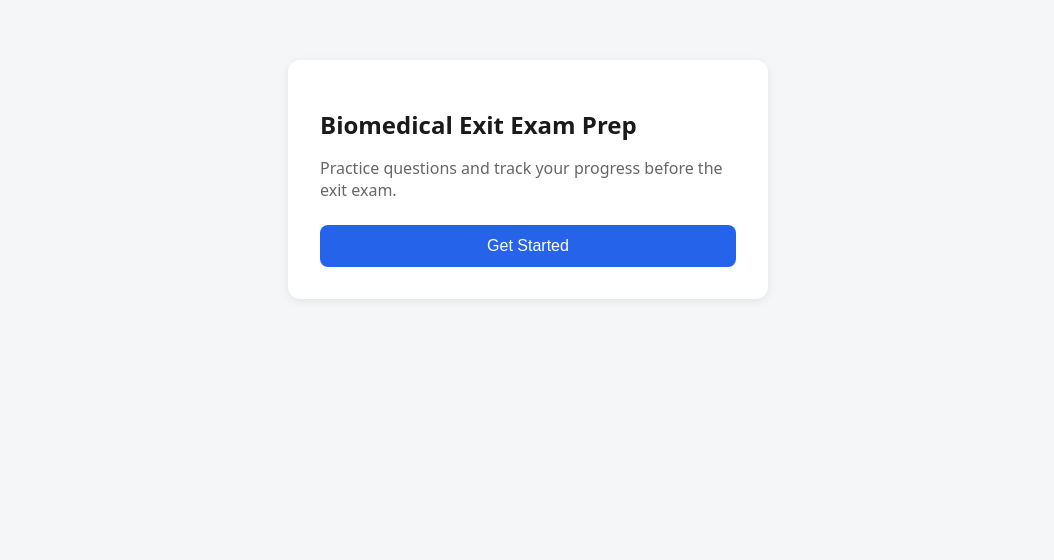
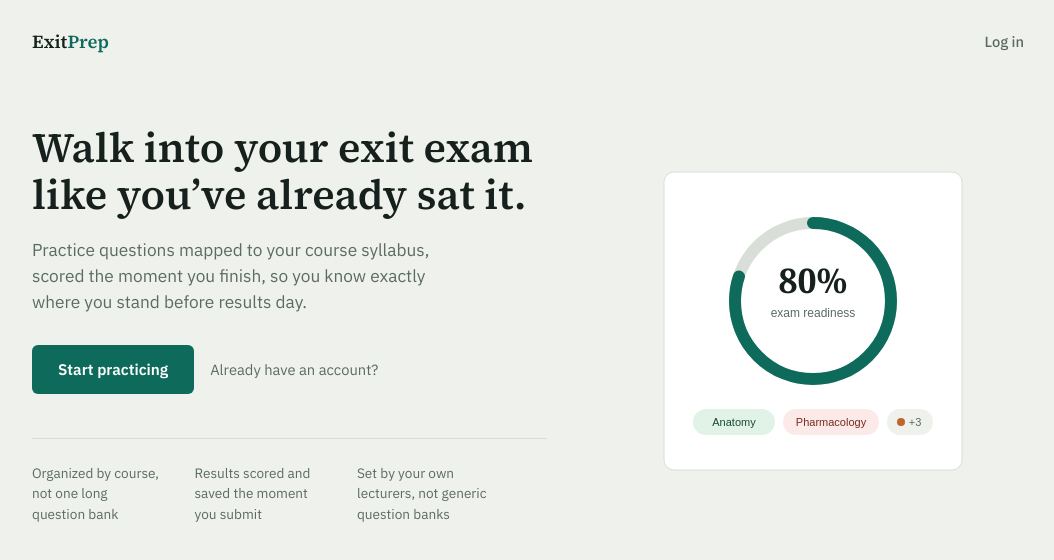
Before and after one commit to mike-dev12/-exit-exam-starter, a Next.js app: page / in a window 1280 px wide. Shown: the top 560 px of the page, without its empty margins (112-1166 px from the left). Built offline with nearby package versions, Linux system fonts and the light colour scheme.

Commit message:
Redesign: new palette, typography, landing page

```diff
--- a/app/globals.css
+++ b/app/globals.css
@@ -1,88 +1,271 @@
+:root {
+  --paper: #eef1ec;
+  --surface: #ffffff;
+  --ink: #16211d;
+  --muted: #5b6b62;
+  --line: #d9dfd8;
+  --teal: #0e6b5c;
+  --teal-deep: #0a4f44;
+  --amber: #c1652b;
+  --success: #2f7d4f;
+  --success-bg: #e1f3e7;
+  --danger: #b23a2e;
+  --danger-bg: #fbeae7;
+  --radius: 8px;
+}
+
 * {
   box-sizing: border-box;
 }
 
+html,
 body {
   margin: 0;
-  font-family: system-ui, -apple-system, sans-serif;
-  background: #f4f6f8;
-  color: #1a1a1a;
+  padding: 0;
 }
 
-.container {
-  max-width: 480px;
-  margin: 60px auto;
-  padding: 32px;
-  background: white;
-  border-radius: 12px;
-  box-shadow: 0 2px 10px rgba(0,0,0,0.08);
+body {
+  background: var(--paper);
+  color: var(--ink);
+  font-family: var(--font-sans), 'IBM Plex Sans', system-ui, sans-serif;
+  line-height: 1.5;
+  -webkit-font-smoothing: antialiased;
+}
+
+a {
+  color: var(--teal);
+}
+
+h1,
+h2,
+h3 {
+  font-family: var(--font-serif), 'Source Serif 4', Georgia, serif;
+  font-weight: 600;
+  line-height: 1.15;
+  margin: 0 0 8px;
+  color: var(--ink);
 }
 
 h1 {
-  font-size: 1.5rem;
-  margin-bottom: 8px;
+  font-size: 1.7rem;
 }
 
 p.subtitle {
-  color: #666;
-  margin-bottom: 24px;
+  color: var(--muted);
+  margin: 0 0 24px;
+  font-size: 1rem;
+  max-width: 46ch;
+}
+
+/* Shared card container used by login, dashboard, courses, quiz, etc. */
+.container {
+  max-width: 440px;
+  margin: 64px auto;
+  padding: 36px 32px;
+  background: var(--surface);
+  border: 1px solid var(--line);
+  border-radius: var(--radius);
+  border-top: 3px solid var(--teal);
 }
 
 input {
   width: 100%;
-  padding: 10px 12px;
-  margin-bottom: 14px;
-  border: 1px solid #ccc;
-  border-radius: 8px;
-  font-size: 1rem;
+  padding: 11px 13px;
+  margin-bottom: 12px;
+  border: 1px solid var(--line);
+  border-radius: 6px;
+  font-size: 0.95rem;
+  font-family: inherit;
+  background: var(--paper);
+  color: var(--ink);
+}
+
+input:focus {
+  outline: 2px solid var(--teal);
+  outline-offset: 1px;
+  background: var(--surface);
 }
 
 button {
   width: 100%;
-  padding: 12px;
-  background: #2563eb;
+  padding: 12px 16px;
+  background: var(--teal);
   color: white;
   border: none;
-  border-radius: 8px;
-  font-size: 1rem;
+  border-radius: 6px;
+  font-size: 0.95rem;
+  font-weight: 600;
+  font-family: inherit;
   cursor: pointer;
+  transition: background 0.15s ease;
 }
 
 button:hover {
-  background: #1d4ed8;
+  background: var(--teal-deep);
+}
+
+button:disabled {
+  opacity: 0.6;
+  cursor: not-allowed;
 }
 
 .error {
-  color: #dc2626;
-  margin-bottom: 12px;
+  color: var(--danger);
+  background: var(--danger-bg);
+  padding: 10px 12px;
+  border-radius: 6px;
+  margin-bottom: 14px;
   font-size: 0.9rem;
 }
 
 .question-card {
-  border: 1px solid #e2e2e2;
-  border-radius: 10px;
+  border: 1px solid var(--line);
+  border-radius: var(--radius);
   padding: 20px;
   margin-bottom: 16px;
+  background: var(--surface);
 }
 
 .option-btn {
   display: block;
   width: 100%;
   text-align: left;
-  padding: 10px 14px;
+  padding: 11px 14px;
   margin-bottom: 8px;
-  background: #f0f2f5;
-  color: #1a1a1a;
-  border: 1px solid #ddd;
-  border-radius: 8px;
+  background: var(--paper);
+  color: var(--ink);
+  border: 1px solid var(--line);
+  border-radius: 6px;
+  font-family: inherit;
+  font-weight: 400;
 }
 
 .option-btn.correct {
-  background: #d1fae5;
-  border-color: #10b981;
+  background: var(--success-bg);
+  border-color: var(--success);
+  color: #1a4a2e;
 }
 
 .option-btn.wrong {
-  background: #fee2e2;
-  border-color: #ef4444;
+  background: var(--danger-bg);
+  border-color: var(--danger);
+  color: #7a2a20;
 }
+
+/* Landing page */
+.nav {
+  display: flex;
+  align-items: center;
+  justify-content: space-between;
+  max-width: 1040px;
+  margin: 0 auto;
+  padding: 28px 24px;
+}
+
+.wordmark {
+  font-family: var(--font-serif), serif;
+  font-weight: 600;
+  font-size: 1.15rem;
+  color: var(--ink);
+  text-decoration: none;
+}
+
+.wordmark span {
+  color: var(--teal);
+}
+
+.nav-link {
+  color: var(--muted);
+  text-decoration: none;
+  font-size: 0.92rem;
+  font-weight: 500;
+}
+
+.nav-link:hover {
+  color: var(--ink);
+}
+
+.hero {
+  max-width: 1040px;
+  margin: 0 auto;
+  padding: 40px 24px 100px;
+  display: grid;
+  grid-template-columns: 1.1fr 0.9fr;
+  gap: 56px;
+  align-items: center;
+}
+
+.hero h1 {
+  font-size: 2.6rem;
+  margin-bottom: 18px;
+}
+
+.hero p.subtitle {
+  font-size: 1.08rem;
+  max-width: 42ch;
+  margin-bottom: 30px;
+}
+
+.hero-cta {
+  display: inline-block;
+  width: auto;
+  padding: 13px 26px;
+  background: var(--teal);
+  color: white;
+  border-radius: 6px;
+  font-weight: 600;
+  text-decoration: none;
+  font-size: 0.96rem;
+}
+
+.hero-cta:hover {
+  background: var(--teal-deep);
+}
+
+.hero-secondary {
+  margin-left: 16px;
+  font-size: 0.92rem;
+  color: var(--muted);
+  text-decoration: none;
+}
+
+.hero-secondary:hover {
+  color: var(--ink);
+}
+
+.stat-row {
+  display: flex;
+  gap: 32px;
+  margin-top: 44px;
+  padding-top: 24px;
+  border-top: 1px solid var(--line);
+}
+
+.stat-row div {
+  display: flex;
+  flex-direction: column;
+}
+
+.stat-label {
+  font-size: 0.85rem;
+  color: var(--muted);
+  max-width: 16ch;
+}
+
+.hero-art {
+  justify-self: center;
+}
+
+@media (max-width: 760px) {
+  .hero {
+    grid-template-columns: 1fr;
+    padding-top: 8px;
+  }
+  .hero h1 {
+    font-size: 2.1rem;
+  }
+  .hero-art {
+    order: -1;
+    max-width: 280px;
+  }
+}
--- a/app/layout.js
+++ b/app/layout.js
@@ -1,13 +1,29 @@
+import { Source_Serif_4, IBM_Plex_Sans } from 'next/font/google';
 import './globals.css';
 
+const serif = Source_Serif_4({
+  subsets: ['latin'],
+  weight: ['500', '600', '700'],
+  variable: '--font-serif',
+  display: 'swap',
+});
+
+const sans = IBM_Plex_Sans({
+  subsets: ['latin'],
+  weight: ['400', '500', '600'],
+  variable: '--font-sans',
+  display: 'swap',
+});
+
 export const metadata = {
-  title: 'Biomedical Exit Exam Prep',
-  description: 'Practice platform for final-year biomedical exit exams',
+  title: 'Exit Prep — Biomedical Exit Exam Practice',
+  description:
+    'Course-mapped practice questions and mock exams for final-year biomedical students preparing for their exit exam.',
 };
 
 export default function RootLayout({ children }) {
   return (
-    <html lang="en">
+    <html lang="en" className={`${serif.variable} ${sans.variable}`}>
       <body>{children}</body>
     </html>
   );
--- a/app/page.js
+++ b/app/page.js
@@ -2,14 +2,86 @@ import Link from 'next/link';
 
 export default function Home() {
   return (
-    <div className="container">
-      <h1>Biomedical Exit Exam Prep</h1>
-      <p className="subtitle">
-        Practice questions and track your progress before the exit exam.
-      </p>
-      <Link href="/login">
-        <button>Get Started</button>
-      </Link>
+    <div>
+      <nav className="nav">
+        <span className="wordmark">
+          Exit<span>Prep</span>
+        </span>
+        <Link href="/login" className="nav-link">
+          Log in
+        </Link>
+      </nav>
+
+      <div className="hero">
+        <div>
+          <h1>Walk into your exit exam like you&rsquo;ve already sat it.</h1>
+          <p className="subtitle">
+            Practice questions mapped to your course syllabus, scored the
+            moment you finish, so you know exactly where you stand before
+            results day.
+          </p>
+
+          <Link href="/login" className="hero-cta">
+            Start practicing
+          </Link>
+          <Link href="/login" className="hero-secondary">
+            Already have an account?
+          </Link>
+
+          <div className="stat-row">
+            <div>
+              <span className="stat-label">Organized by course, not one long question bank</span>
+            </div>
+            <div>
+              <span className="stat-label">Results scored and saved the moment you submit</span>
+            </div>
+            <div>
+              <span className="stat-label">Set by your own lecturers, not generic question banks</span>
+            </div>
+          </div>
+        </div>
+
+        <div className="hero-art">
+          <svg width="300" height="300" viewBox="0 0 300 300" fill="none" xmlns="http://www.w3.org/2000/svg">
+            <rect x="1" y="1" width="298" height="298" rx="10" fill="#ffffff" stroke="#d9dfd8" />
+            <circle cx="150" cy="130" r="78" fill="none" stroke="#d9dfd8" strokeWidth="12" />
+            <circle
+              cx="150"
+              cy="130"
+              r="78"
+              fill="none"
+              stroke="#0e6b5c"
+              strokeWidth="12"
+              strokeLinecap="round"
+              strokeDasharray="490"
+              strokeDashoffset="98"
+              transform="rotate(-90 150 130)"
+            />
+            <text x="150" y="122" textAnchor="middle" fontSize="34" fontWeight="600" fill="#16211d" fontFamily="Georgia, serif">
+              80%
+            </text>
+            <text x="150" y="146" textAnchor="middle" fontSize="12" fill="#5b6b62" fontFamily="sans-serif">
+              exam readiness
+            </text>
+
+            <rect x="30" y="238" width="82" height="26" rx="13" fill="#e1f3e7" />
+            <text x="71" y="255" textAnchor="middle" fontSize="11" fill="#1a4a2e" fontFamily="sans-serif">
+              Anatomy
+            </text>
+
+            <rect x="120" y="238" width="96" height="26" rx="13" fill="#fbeae7" />
+            <text x="168" y="255" textAnchor="middle" fontSize="11" fill="#7a2a20" fontFamily="sans-serif">
+              Pharmacology
+            </text>
+
+            <rect x="224" y="238" width="46" height="26" rx="13" fill="#eef1ec" />
+            <circle cx="238" cy="251" r="4" fill="#c1652b" />
+            <text x="252" y="255" textAnchor="middle" fontSize="11" fill="#5b6b62" fontFamily="sans-serif">
+              +3
+            </text>
+          </svg>
+        </div>
+      </div>
     </div>
   );
 }
```
